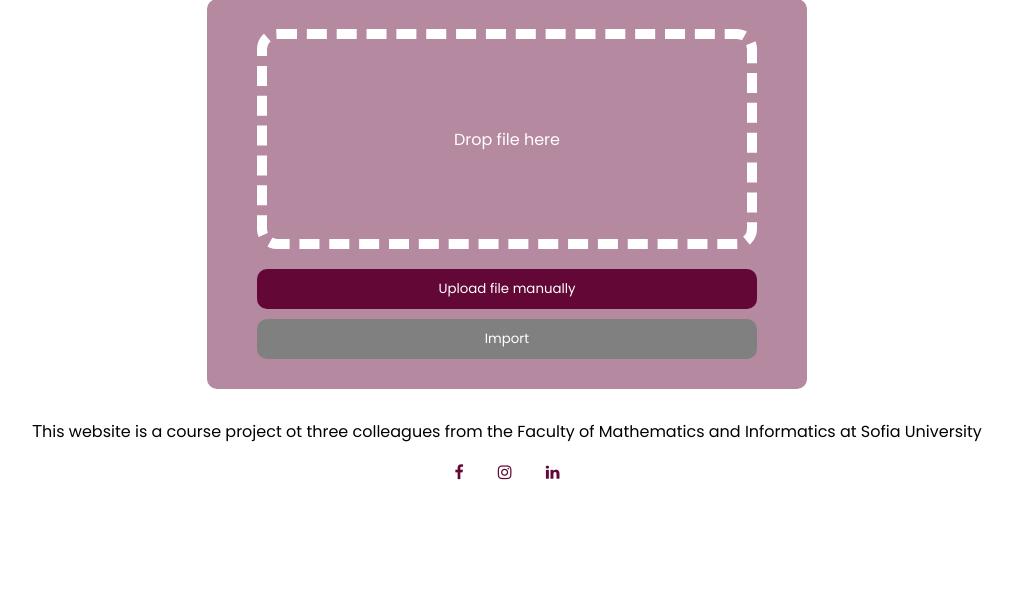
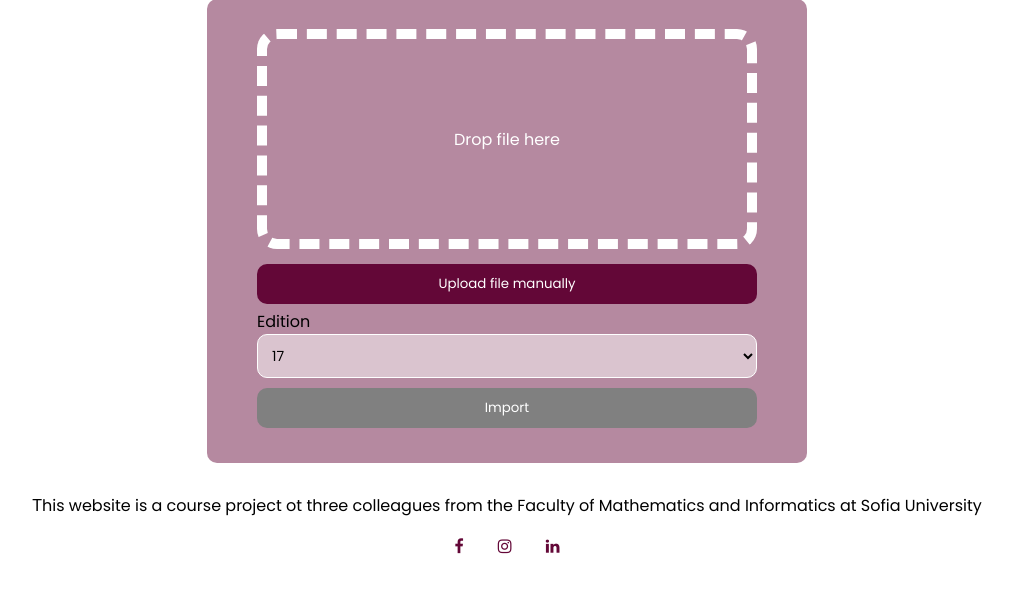
Before and after one commit to StefanRRachkov/WebCourseProject, a PHP site: page /import in a window 1280 px wide. Shown: the part 154-747 px from the top of the page, without its empty margins (133-1146 px from the left). Run offline with PHP 8.4, Linux system fonts and the light colour scheme; the visitor is signed in with stand-in values (Sample User, id 1).

Commit message:
Add edition to imported referats

```diff
--- a/backend/DBConnection.php
+++ b/backend/DBConnection.php
@@ -43,7 +43,7 @@ class DBConnection {
   }
 
   // $data: array of tuples
-  public function storeReferats($data) {
+  public function storeReferats($data, $edition) {
     global $connection;
 
     try {
@@ -54,8 +54,8 @@ class DBConnection {
         $dataRow = $data[$i];
 
         if (count($dataRow) == 3) {
-          $this->$connection->prepare("INSERT INTO REF_LIBRARY (Title, Ref, Keywords, Max_Exports) VALUES (?, ?, ?, ?)")
-             ->execute(array($dataRow[0], $dataRow[1], $dataRow[2], $this->maxExportsPerReferat));;
+          $this->$connection->prepare("INSERT INTO REF_LIBRARY (Title, Ref, Keywords, Max_Exports, Edition) VALUES (?, ?, ?, ?, ?)")
+             ->execute(array($dataRow[0], $dataRow[1], $dataRow[2], $this->maxExportsPerReferat, $edition));
         }
       }
 
--- a/backend/import.php
+++ b/backend/import.php
@@ -3,6 +3,8 @@ include 'DBConnection.php';
 
 session_start();
 unset($_SESSION['csvFileUploadError']);
+
+$edition = $_POST['edition'];
 
 $csvMimes = array('text/x-comma-separated-values', 'text/comma-separated-values', 'application/octet-stream', 'application/vnd.ms-excel', 'application/x-csv', 'text/x-csv', 'text/csv', 'application/csv', 'application/excel', 'application/vnd.msexcel', 'text/plain');
 
@@ -28,7 +30,7 @@ if (($handle = fopen($_FILES['uploaded-file']['tmp_name'], 'r')) !== FALSE) {
   }
 
   if (!isset($_SESSION['csvFileUploadError'])) {
-      $result = DBConnection::sharedInstance()->storeReferats($valuesOfInterest);
+      $result = DBConnection::sharedInstance()->storeReferats($valuesOfInterest, $edition);
 
       if ($result != null) {
         $_SESSION['csvFileUploadError'] = $result;
--- a/import/import.css
+++ b/import/import.css
@@ -98,6 +98,18 @@ nav {
     margin-top: 20px;
 }
 
+.edition-picker {
+    display: block;
+    position: relative;
+    background-color: rgba(255, 255, 255, 0.5);
+    border: solid 1px #ffffff;
+    border-radius: 10px;
+    width: 100%;
+    padding: 10px;
+    font-size: 14px;
+    margin-bottom: 5px;
+}
+
 .upload-form-container {
     width: 500px;
     margin: 0 auto;
@@ -135,7 +147,7 @@ nav {
     background-color: #630737;
     border-radius: 10px;
     border: none;
-    margin-top: 10px;
+    margin: 5px 0;
 }
 .button:hover {
     cursor: pointer;
--- a/import/index.php
+++ b/import/index.php
@@ -55,7 +55,16 @@
 
             <form id="file-form" action="../backend/import.php" method="POST" enctype="multipart/form-data">
                 <input type="file" name="uploaded-file" id="file-input" hidden required>
+
                 <button id="upload-file-button" class="button">Upload file manually</button>
+
+                <label for="edition">Edition</label>
+            <select name="edition" id="edition" class="edition-picker">
+                    <option value="17">17</option>
+                    <option value="16">16</option>
+                    <option value="15">15</option>
+                </select>
+
                 <input type="submit" name="submit" value="Import" id="file-form-submit-button" class="button" disabled>
             </form>
 
```
